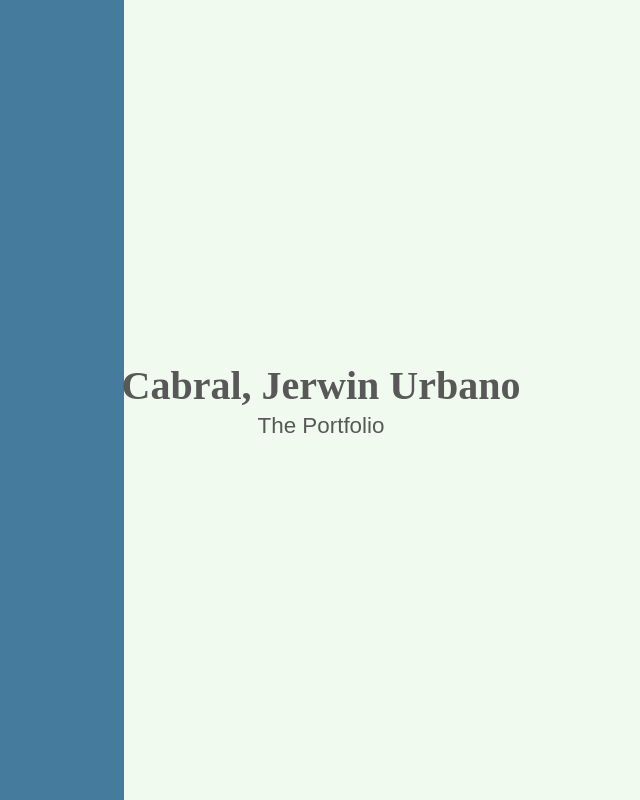
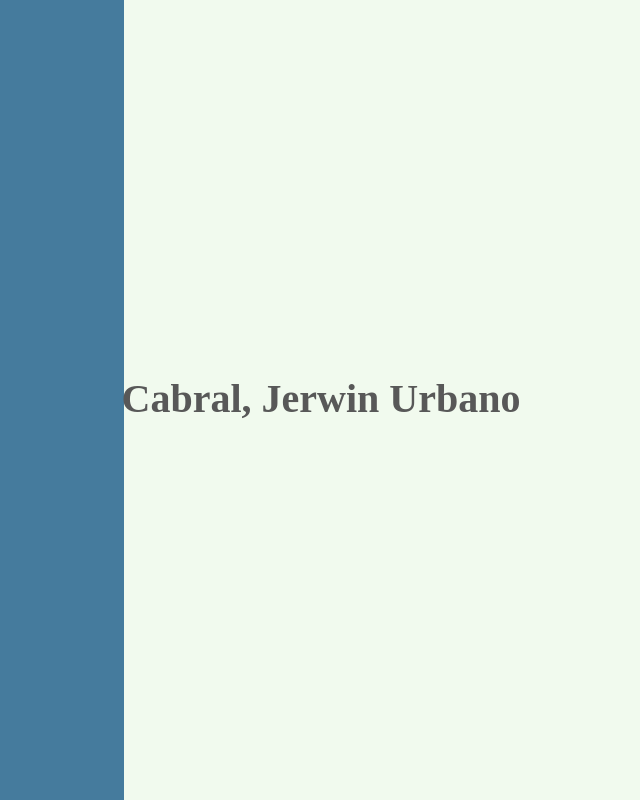
Before and after one commit to jerwin05/Portfolio, a website: page views/index.html in a window 1280 px wide. Shown: the whole page, without its empty margins (319-959 px from the left). Drawn offline with Linux system fonts and the light colour scheme.

Commit message:
remove subtitle

```diff
--- a/views/index.html
+++ b/views/index.html
@@ -21,7 +21,6 @@
         <div class="slide6 top-properties top-animation"></div>
         <div class="text-container top-properties ">
             <h1 class="key-text text-color top-animation">Cabral, Jerwin Urbano</h1>
-            <p class="key-font-size text-color top-animation">The Portfolio</p>
         </div>
     </div>
     <script src="./js/index.js"></script>
--- a/views/sass/index.scss
+++ b/views/sass/index.scss
@@ -24,9 +24,6 @@
 .text-color {
   color: white;
   animation-name: text;
-}
-.key-font-size {
-  font-size: .9em;
 }
 .top-animation {
   animation-duration: 9s;
@@ -125,15 +122,9 @@
   .key-text {
     font-size: 2em;
   }
-  .key-font-size {
-    font-size: 1.1em;
-  }
 }
 @media only screen and (min-width: 700px) {
   .key-text {
     font-size: 2.5em;
   }
-  .key-font-size {
-    font-size: 1.4em;
-  }
 }
```
